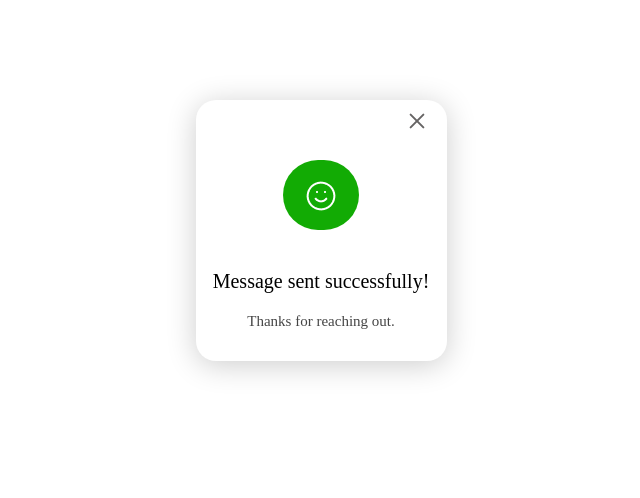
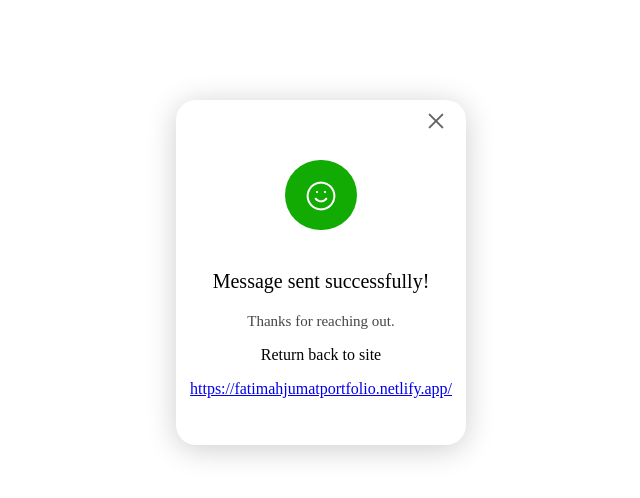
Before and after one commit to Teemahjumat/myPortfolio_website, a plain HTML site: page success.html in a window 1280 px wide. Shown: the whole page, without its empty margins (319-959 px from the left). Drawn offline with Linux system fonts and the light colour scheme.

Commit message:
carousel-adjust

```diff
--- a/success.html
+++ b/success.html
@@ -10,12 +10,14 @@
 .card-body{
     background-color: white;
     box-shadow:0px 4px 30px rgba(0, 0, 0, 0.2);
-    width: 251px;
-    height: 221px;
+    /* width: 251px; */
+    width: 290px;
+    /* height: 221px; */
+    height: 290px;
     margin: 100px auto;
     align-items: center;
     border-radius: 20px;
-    padding-bottom: 40px;
+    padding-bottom: 55px;
 
 }
 
@@ -45,12 +47,13 @@
     }
     .card-img{
        background-color:#12AB04;
-        width: 30%;
+        width: 25%;
         height: 70px;
         align-items: center;
         text-align: center;
         margin: 40px auto;
         border-radius: 40px;
+
     }
     img{
         padding: 20px;
@@ -64,6 +67,7 @@
         font-size: 15px;
         color: #454545;
     }
+
 </style>
 
 </head>
@@ -80,6 +84,9 @@
             <div class="card-text">
                 <p style="font-size:20px;">Message sent successfully!</p>
                 <p class="reply">Thanks for reaching out.</p>
+               <p>Return back to site</p>
+                    <a href="https://fatimahjumatportfolio.netlify.app/">https://fatimahjumatportfolio.netlify.app/ </a>
+
     </div>
     <script>
 
@@ -91,6 +98,9 @@
             window.history.back();
         }
 // redirect to current page with window.location and place in the function above
+
+
+
     </script>
 </body>
 </html>
```
Also changed, not shown: index.html (+3 -3 lines), jquery.js (+5 -9 lines), style.css (+9 -3 lines), images/TIME copy.png (added), images/digital-time.png (added), images/time.png (added), 2 other files.
